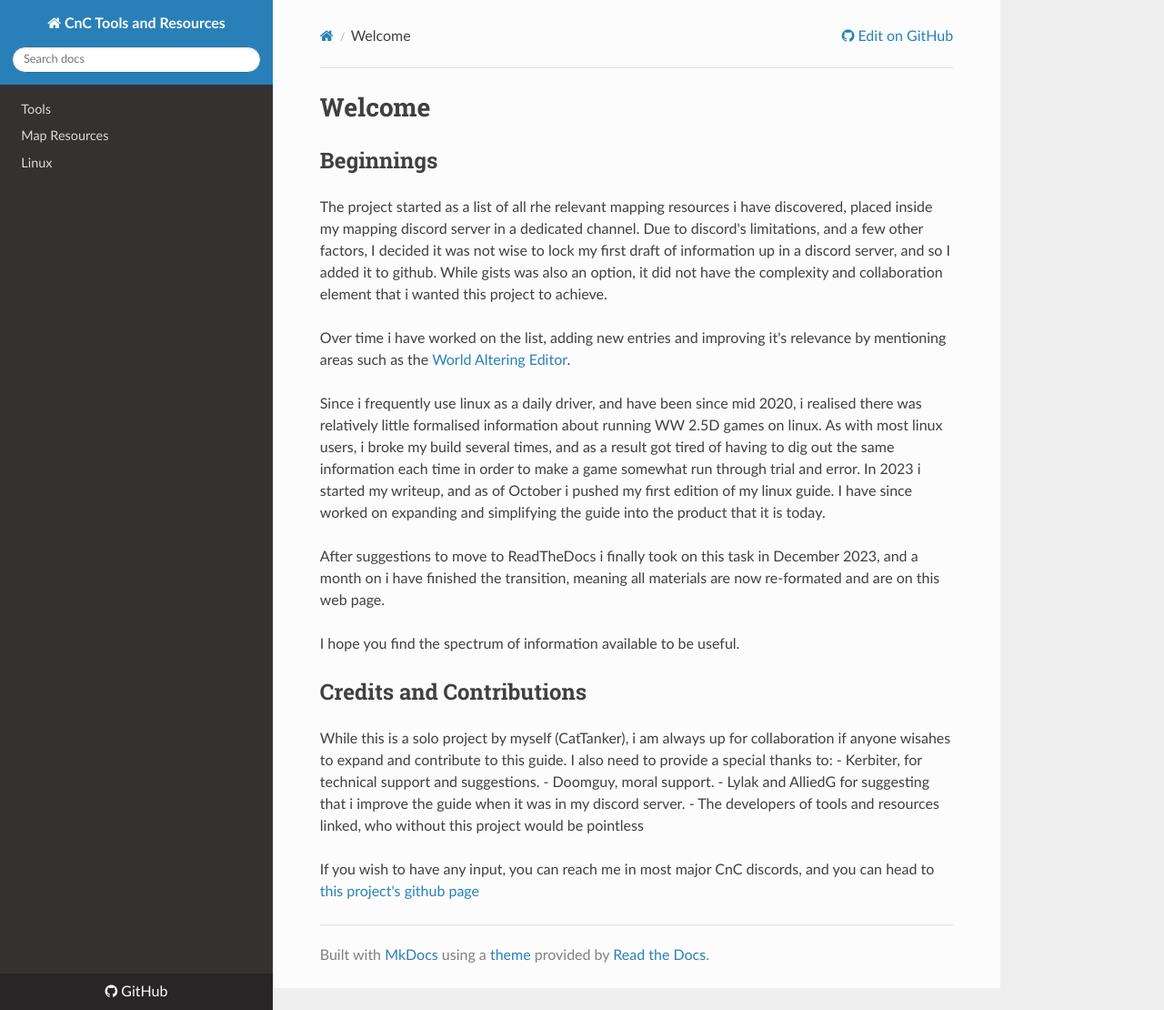
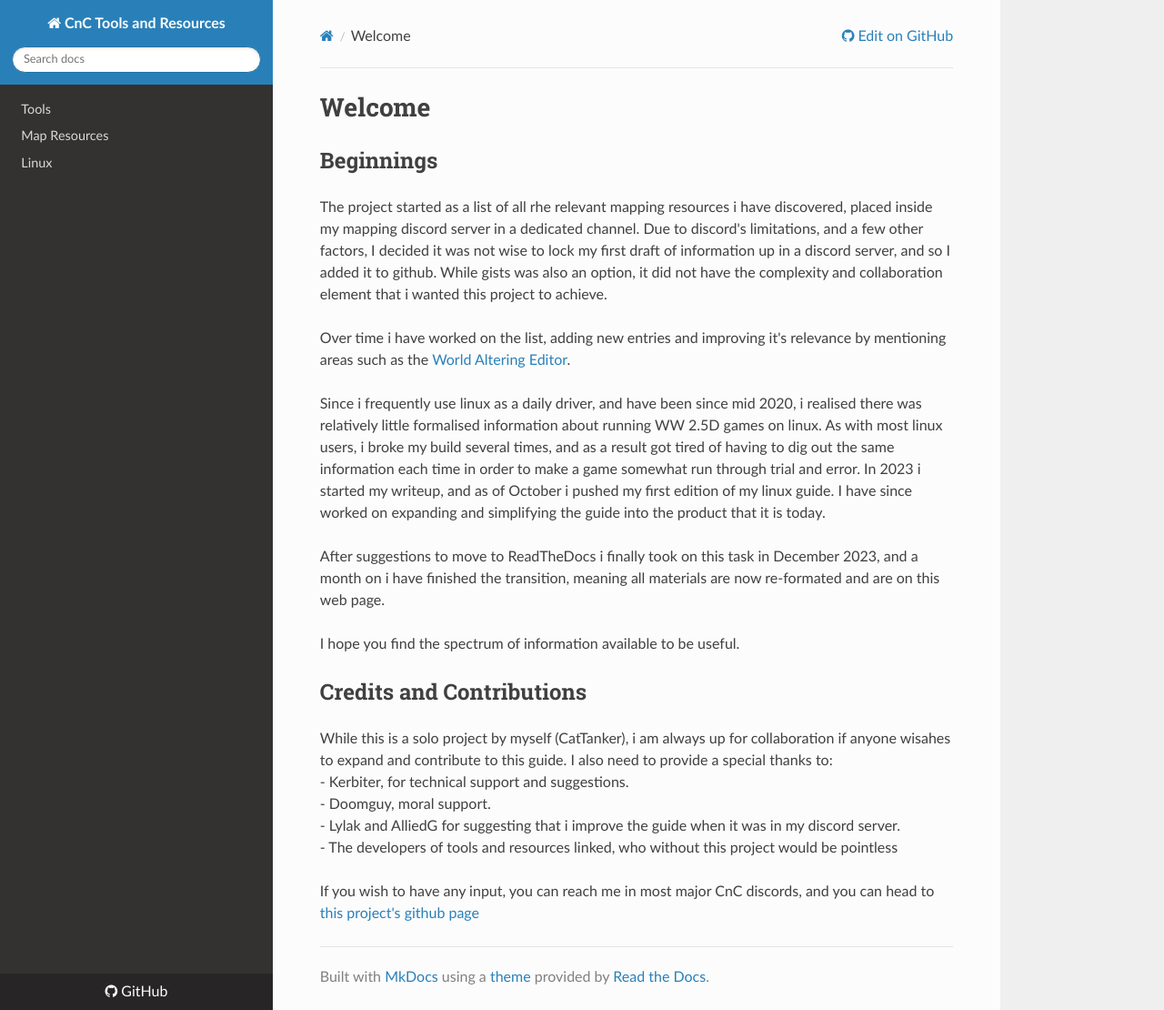
Before and after one commit to CatTanker/cnc_map_tool_guide, an MkDocs documentation site: the page built from docs/home.md, in a window 1280 px wide and 1110 px high. Shown: the whole window at 91% size. Built offline with MkDocs 1.6.1, drawn with Linux system fonts in a browser that asks for light colours; nearby versions of some CDN libraries.

```diff
--- a/docs/home.md
+++ b/docs/home.md
@@ -17,10 +17,10 @@ I hope you find the spectrum of information available to be useful.
 
 ## Credits and Contributions
 While this is a solo project by myself (CatTanker), i am always up for collaboration if anyone wisahes to expand and contribute to this guide.
-I also need to provide a special thanks to:
-- Kerbiter, for technical support and suggestions.
-- Doomguy, moral support.
-- Lylak and AlliedG for suggesting that i improve the guide when it was in my discord server.
-- The developers of tools and resources linked, who without this project would be pointless
+I also need to provide a special thanks to: <br>
+- Kerbiter, for technical support and suggestions. <br>
+- Doomguy, moral support. <br>
+- Lylak and AlliedG for suggesting that i improve the guide when it was in my discord server. <br>
+- The developers of tools and resources linked, who without this project would be pointless <br>
 
 If you wish to have any input, you can reach me in most major CnC discords, and you can head to [this project's github page](https://github.com/CatTanker/cnc_map_tool_guide)
```
Also changed, not shown: docs/linux.md (+1 -1 lines), docs/tools.md (+1 -1 lines).
